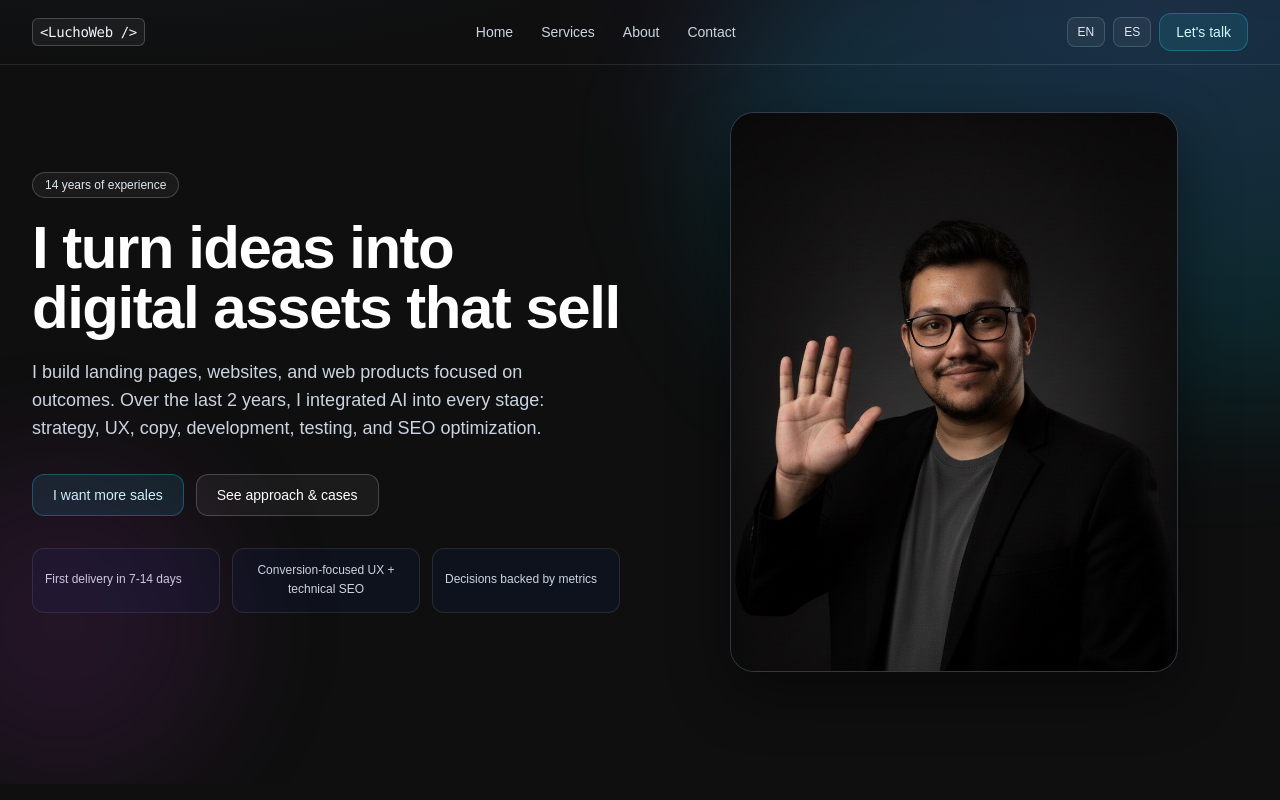
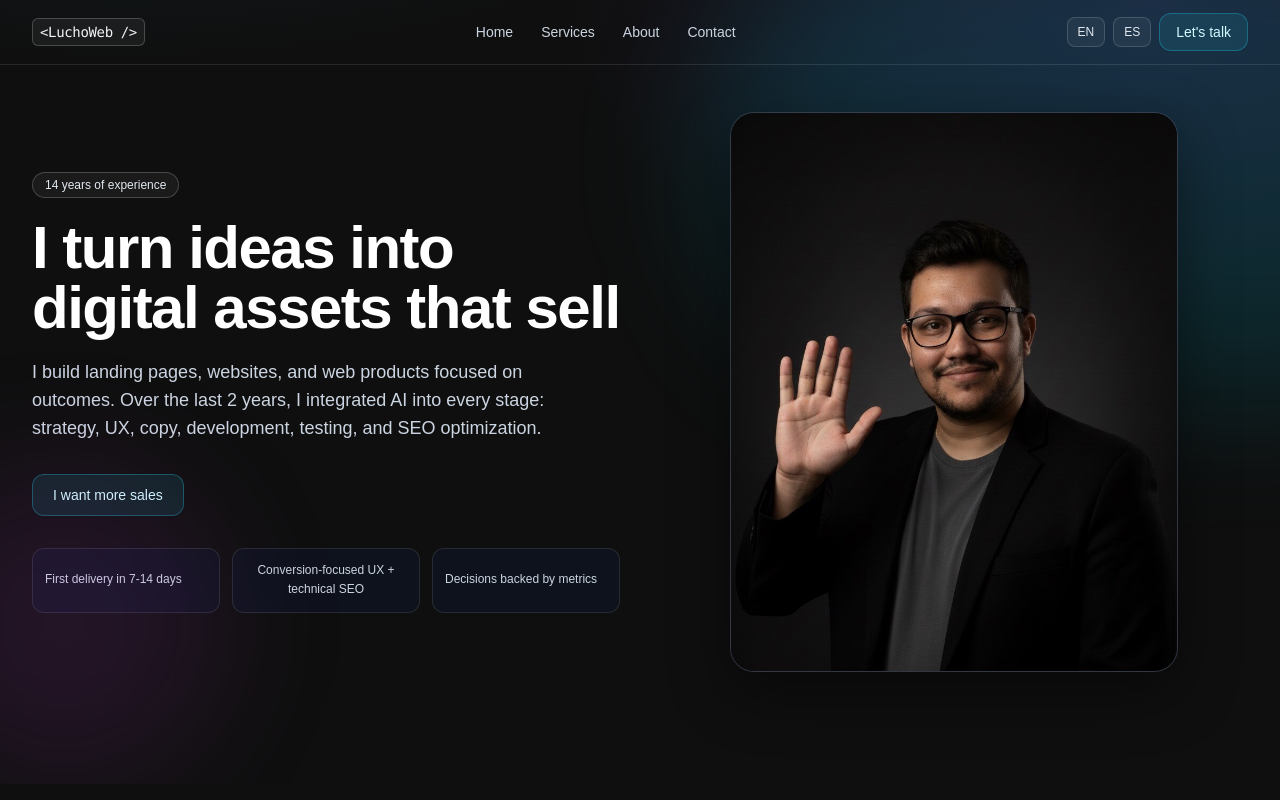
Before and after one commit to luchoweb/luchoweb-site, a React (Vite) app: page / in a window 1280 px wide. Shown: the top 800 px of the page. Built offline with nearby package versions, Linux system fonts and the light colour scheme.

Commit message:
Remove secondary CTA button from Hero section
Removed secondary call-to-action button from Hero section.

```diff
--- a/src/sections/Hero.jsx
+++ b/src/sections/Hero.jsx
@@ -41,12 +41,6 @@ export default function Hero({ years = 14 }) {
               >
                 {t("hero.primaryCta")}
               </a>
-              <a
-                href="#work"
-                className="inline-flex items-center justify-center rounded-xl border border-white/20 bg-white/5 px-5 py-2.5 text-sm font-medium text-white transition hover:bg-white/10"
-              >
-                {t("hero.secondaryCta")}
-              </a>
             </div>
 
             <div className="mt-8 grid items-stretch gap-3 sm:grid-cols-3">
```
